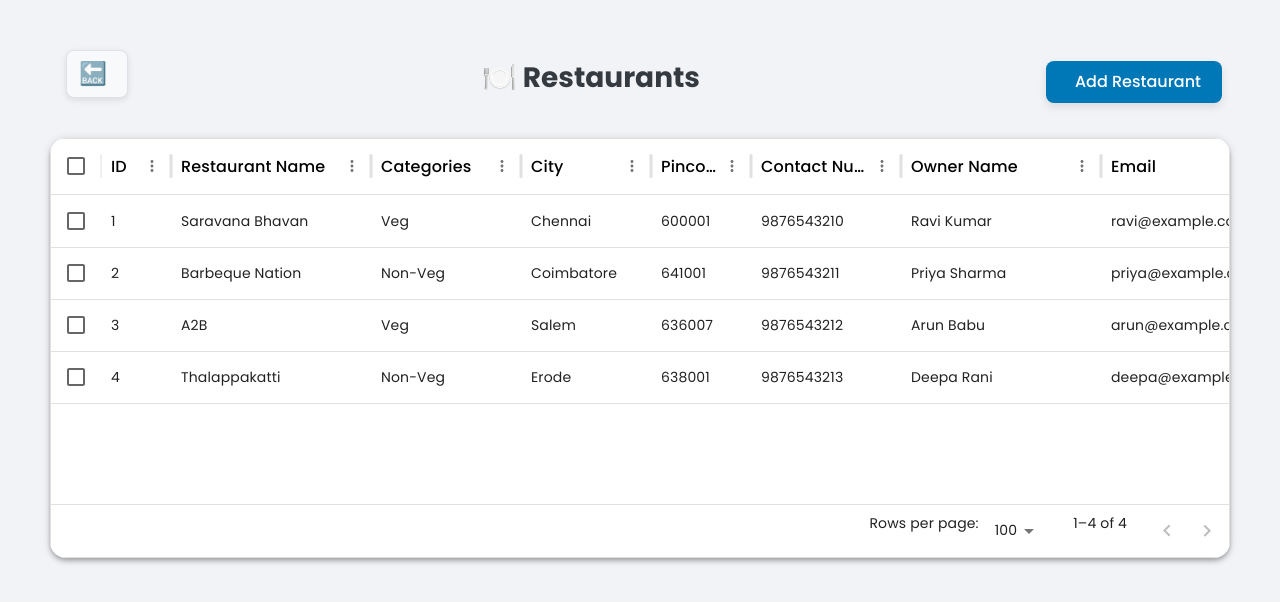
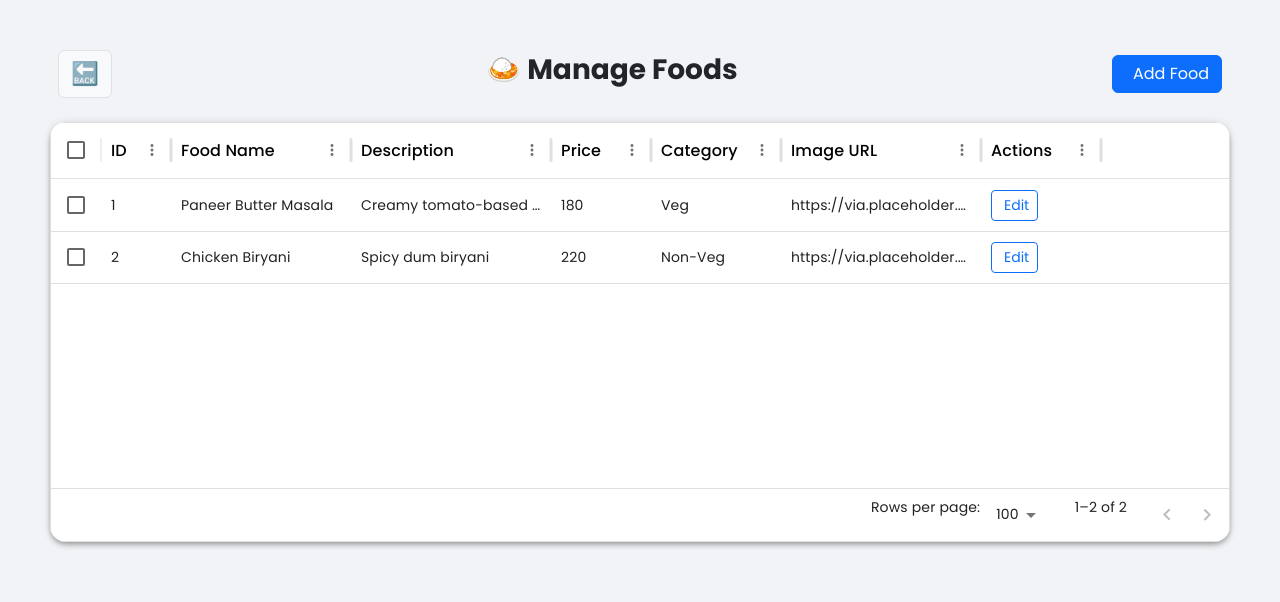
Before and after one commit to I-am-Venkat/Food_Ordering, a React (Create React App) app in the folder front-end/: page /Dashboard/ManageRestaurants in a window 1280 px wide. Shown: the top 602 px of the page. Built offline with nearby package versions, Linux system fonts and the light colour scheme.

Commit message:
miniChanges

```diff
--- a/front-end/src/component/Dashboard/ManageRestaurants.js
+++ b/front-end/src/component/Dashboard/ManageRestaurants.js
@@ -3,20 +3,17 @@ import { DataGrid } from '@mui/x-data-grid';
 import Paper from '@mui/material/Paper';
 import Box from '@mui/material/Box';
 import Swal from 'sweetalert2';
-import { useState } from "react";
+import { useState } from 'react';
 import axios from 'axios';
 import { useNavigate } from 'react-router-dom';
 
-const DataTable = () => {
+const ManageFoods = () => {
   const [formData, setFormData] = useState({
-    restaurantName: '',
-    categories: [],
-    address: '',
-    city: '',
-    pincode: '',
-    contactNumber: '',
-    ownerName: '',
-    email: '',
+    foodName: '',
+    description: '',
+    price: '',
+    category: '',
+    imageUrl: ''
   });
 
   const [showModal, setShowModal] = useState(false);
@@ -24,29 +21,21 @@ const DataTable = () => {
 
   const clearForm = () => {
     setFormData({
-      restaurantName: '',
-      categories: [],
-      address: '',
-      city: '',
-      pincode: '',
-      contactNumber: '',
-      ownerName: '',
-      email: ''
+      foodName: '',
+      description: '',
+      price: '',
+      category: '',
+      imageUrl: ''
     });
   };
 
-  const handleEdit = (restaurant) => {
+  const handleEdit = (food) => {
     setFormData({
-      restaurantName: restaurant.restaurantName,
-      categories: Array.isArray(restaurant.categories)
-        ? restaurant.categories
-        : [restaurant.categories],
-      address: restaurant.address || '',
-      city: restaurant.city,
-      pincode: restaurant.pincode,
-      contactNumber: restaurant.contactNumber,
-      ownerName: restaurant.ownerName,
-      email: restaurant.email,
+      foodName: food.foodName,
+      description: food.description,
+      price: food.price,
+      category: food.category,
+      imageUrl: food.imageUrl
     });
     setShowModal(true);
   };
@@ -56,122 +45,60 @@ const DataTable = () => {
     setFormData((prev) => ({ ...prev, [name]: value }));
   };
 
-  const handleCategoryChange = (e) => {
-    const { value, checked } = e.target;
-    setFormData((prev) => ({
-      ...prev,
-      categories: checked
-        ? [...prev.categories, value]
-        : prev.categories.filter((cat) => cat !== value),
-    }));
-  };
-
   const handleSubmit = async (event) => {
     event.preventDefault();
     try {
-      const response = await axios.post("http://localhost:5000/addRestaurants", formData);
+      const response = await axios.post("http://localhost:5000/addFood", formData);
       if (response.data.success) {
-        Swal.fire({
-          title: "Restaurant Added!",
-          icon: "success",
-          confirmButtonText: "Okay"
-        });
+        Swal.fire("Food Item Added!", "", "success");
         clearForm();
         setShowModal(false);
       } else {
-        Swal.fire({
-          icon: "error",
-          title: "Failed to Add",
-          text: response.data.message || "Error while adding restaurant",
-        });
+        Swal.fire("Failed to Add", response.data.message || "Error occurred", "error");
       }
     } catch (error) {
-      Swal.fire({
-        icon: "error",
-        title: "Error",
-        text: error.response?.data?.message || "Something went wrong.",
-      });
+      Swal.fire("Error", error.response?.data?.message || "Something went wrong.", "error");
     }
   };
 
-  const goBackToAdminDashboard = () => {
+  const goBack = () => {
     navigate('/Dashboard/AdminDashboard');
   };
 
   const columns = [
     { field: 'id', headerName: 'ID', width: 70 },
-    { field: 'restaurantName', headerName: 'Restaurant Name', width: 200 },
-    { field: 'categories', headerName: 'Categories', width: 150 },
-    { field: 'city', headerName: 'City', width: 130 },
-    { field: 'pincode', headerName: 'Pincode', width: 100 },
-    { field: 'contactNumber', headerName: 'Contact Number', width: 150 },
-    { field: 'ownerName', headerName: 'Owner Name', width: 200 },
-    { field: 'email', headerName: 'Email', width: 200 },
+    { field: 'foodName', headerName: 'Food Name', width: 180 },
+    { field: 'description', headerName: 'Description', width: 200 },
+    { field: 'price', headerName: 'Price', width: 100 },
+    { field: 'category', headerName: 'Category', width: 130 },
+    { field: 'imageUrl', headerName: 'Image URL', width: 200 },
     {
       field: 'actions',
       headerName: 'Actions',
       width: 120,
-      sortable: false,
-      filterable: false,
       renderCell: (params) => (
-        <button
-          className="btn btn-sm btn-outline-primary"
-          onClick={() => handleEdit(params.row)}
-        >
+        <button className="btn btn-outline-primary btn-sm" onClick={() => handleEdit(params.row)}>
           <i className="bi bi-pencil-fill me-1"></i> Edit
         </button>
-      ),
+      )
     }
   ];
 
   const rows = [
-    { id: 1, restaurantName: 'Saravana Bhavan', categories: 'Veg', city: 'Chennai', pincode: 600001, contactNumber: 9876543210, ownerName: 'Ravi Kumar', email: 'ravi@example.com' },
-    { id: 2, restaurantName: 'Barbeque Nation', categories: 'Non-Veg', city: 'Coimbatore', pincode: 641001, contactNumber: 9876543211, ownerName: 'Priya Sharma', email: 'priya@example.com' },
-    { id: 3, restaurantName: 'A2B', categories: 'Veg', city: 'Salem', pincode: 636007, contactNumber: 9876543212, ownerName: 'Arun Babu', email: 'arun@example.com' },
-    { id: 4, restaurantName: 'Thalappakatti', categories: 'Non-Veg', city: 'Erode', pincode: 638001, contactNumber: 9876543213, ownerName: 'Deepa Rani', email: 'deepa@example.com' },
+    { id: 1, foodName: 'Paneer Butter Masala', description: 'Creamy tomato-based curry', price: 180, category: 'Veg', imageUrl: 'https://via.placeholder.com/150' },
+    { id: 2, foodName: 'Chicken Biryani', description: 'Spicy dum biryani', price: 220, category: 'Non-Veg', imageUrl: 'https://via.placeholder.com/150' }
   ];
 
   return (
     <>
       <Box sx={{ background: '#f1f3f6', minHeight: '100vh', padding: '50px' }}>
         <div className="d-flex justify-content-between align-items-center mb-4 px-2">
-          <div className="mb-3 px-2">
-            <button
-              className="btn btn-light border d-flex align-items-center"
-              onClick={goBackToAdminDashboard}
-              style={{
-                fontWeight: '500',
-                borderRadius: '8px',
-                padding: '6px 12px',
-                fontFamily: 'Poppins, sans-serif',
-                boxShadow: '0px 2px 6px rgba(0,0,0,0.1)'
-              }}
-            >
-              <span role="img" aria-label="back" style={{ fontSize: '1.4rem', marginRight: '8px' }}>
-                🔙
-              </span>
-            </button>
-          </div>
-
-          <h3 className="fw-bold" style={{ color: '#343a40', fontFamily: 'Poppins, sans-serif' }}>
-            🍽️ Restaurants
-          </h3>
-          <button
-            className="btn"
-            style={{
-              backgroundColor: '#0077b6',
-              color: 'white',
-              padding: '8px 20px',
-              fontWeight: '500',
-              borderRadius: '8px',
-              boxShadow: '0px 4px 8px rgba(0,0,0,0.1)'
-            }}
-            onClick={() => {
-              clearForm();
-              setShowModal(true);
-            }}
-          >
-            <i className="bi bi-plus-circle me-2"></i> Add Restaurant
+          <button className="btn btn-light border" onClick={goBack}>
+            <span role="img" aria-label="back" style={{ fontSize: '1.4rem' }}>🔙</span>
+          </button>
+          <h3 className="fw-bold" style={{ fontFamily: 'Poppins, sans-serif' }}>🍛 Manage Foods</h3>
+          <button className="btn btn-primary" onClick={() => { clearForm(); setShowModal(true); }}>
+            <i className="bi bi-plus-circle me-2"></i> Add Food
           </button>
         </div>
 
@@ -199,152 +126,48 @@ const DataTable = () => {
       </Box>
 
       {showModal && (
-        <div className="modal show fade d-block" tabIndex="-1" role="dialog">
-          <div className="modal-dialog modal-dialog-centered modal-lg" role="document">
+        <div className="modal show fade d-block" tabIndex="-1">
+          <div className="modal-dialog modal-dialog-centered modal-lg">
             <div className="modal-content shadow">
               <form onSubmit={handleSubmit}>
-                <div className="modal-header text-black">
-                  <h5 className="modal-title">Add Restaurant</h5>
-                  <button
-                    type="button"
-                    className="btn-close"
-                    onClick={() => {
-                      clearForm();
-                      setShowModal(false);
-                    }}
-                  ></button>
+                <div className="modal-header">
+                  <h5 className="modal-title">Add Food Item</h5>
+                  <button type="button" className="btn-close" onClick={() => setShowModal(false)}></button>
                 </div>
                 <div className="modal-body">
                   <div className="row mb-3">
                     <div className="col-md-6">
-                      <label className="form-label">Restaurant Name</label>
-                      <input
-                        type="text"
-                        className="form-control"
-                        name="restaurantName"
-                        value={formData.restaurantName}
-                        onChange={handleChange}
-                        required
-                      />
+                      <label className="form-label">Food Name</label>
+                      <input type="text" className="form-control" name="foodName" value={formData.foodName} onChange={handleChange} required />
                     </div>
                     <div className="col-md-6">
-                      <label className="form-label">Categories</label><br />
-                      <div className="form-check form-check-inline">
-                        <input
-                          className="form-check-input"
-                          type="checkbox"
-                          value="Veg"
-                          checked={formData.categories.includes('Veg')}
-                          onChange={handleCategoryChange}
-                        />
-                        <label className="form-check-label">Veg</label>
-                      </div>
-                      <div className="form-check form-check-inline">
-                        <input
-                          className="form-check-input"
-                          type="checkbox"
-                          value="Non-Veg"
-                          checked={formData.categories.includes('Non-Veg')}
-                          onChange={handleCategoryChange}
-                        />
-                        <label className="form-check-label">Non-Veg</label>
-                      </div>
+                      <label className="form-label">Category</label>
+                      <select className="form-select" name="category" value={formData.category} onChange={handleChange} required>
+                        <option value="">Select</option>
+                        <option value="Veg">Veg</option>
+                        <option value="Non-Veg">Non-Veg</option>
+                      </select>
                     </div>
                   </div>
                   <div className="mb-3">
-                    <label className="form-label">Address</label>
-                    <textarea
-                      className="form-control"
-                      name="address"
-                      value={formData.address}
-                      onChange={handleChange}
-                      required
-                    />
-                  </div>
-                  <div className="row mb-3">
-                    <div className="col-md-4">
-                      <label className="form-label">City</label>
-                      <input
-                        type="text"
-                        className="form-control"
-                        name="city"
-                        value={formData.city}
-                        onChange={handleChange}
-                        required
-                      />
-                    </div>
-                    <div className="col-md-4">
-                      <label className="form-label">Pincode</label>
-                      <input
-                        type="text"
-                        className="form-control"
-                        name="pincode"
-                        value={formData.pincode}
-                        onChange={handleChange}
-                        required
-                      />
-                    </div>
-                    <div className="col-md-4">
-                      <label className="form-label">Contact Number</label>
-                      <input
-                        type="text"
-                        className="form-control"
-                        name="contactNumber"
-                        value={formData.contactNumber}
-                        minLength={10}
-                        maxLength={10}
-                        onChange={handleChange}
-                        required
-                      />
-                    </div>
+                    <label className="form-label">Description</label>
+                    <textarea className="form-control" name="description" value={formData.description} onChange={handleChange} required></textarea>
                   </div>
                   <div className="row mb-3">
                     <div className="col-md-6">
-                      <label className="form-label">Owner Name</label>
-                      <input
-                        type="text"
-                        className="form-control"
-                        name="ownerName"
-                        value={formData.ownerName}
-                        onChange={handleChange}
-                        required
-                      />
+                      <label className="form-label">Price</label>
+                      <input type="number" className="form-control" name="price" value={formData.price} onChange={handleChange} required />
                     </div>
                     <div className="col-md-6">
-                      <label className="form-label">Email</label>
-                      <input
-                        type="email"
-                        className="form-control"
-                        name="email"
-                        value={formData.email}
-                        onChange={handleChange}
-                        required
-                      />
+                      <label className="form-label">Image URL</label>
+                      <input type="text" className="form-control" name="imageUrl" value={formData.imageUrl} onChange={handleChange} />
                     </div>
                   </div>
                 </div>
                 <div className="modal-footer bg-light">
-                  <button
-                    type="button"
-                    className="btn btn-outline-danger"
-                    style={{ marginRight: '520px' }}
-                    onClick={clearForm}
-                  >
-                    Clear
-                  </button>
-                  <button
-                    type="button"
-                    className="btn btn-secondary"
-                    onClick={() => {
-                      clearForm();
-                      setShowModal(false);
-                    }}
-                  >
-                    Cancel
-                  </button>
-                  <button type="submit" className="btn btn-primary">
-                    Add
-                  </button>
+                  <button type="button" className="btn btn-outline-danger" onClick={clearForm}>Clear</button>
+                  <button type="button" className="btn btn-secondary" onClick={() => setShowModal(false)}>Cancel</button>
+                  <button type="submit" className="btn btn-primary">Add</button>
                 </div>
               </form>
             </div>
@@ -355,4 +178,4 @@ const DataTable = () => {
   );
 };
 
-export default DataTable;
+export default ManageFoods;
--- a/front-end/src/component/Dashboard/Sidebar.js
+++ b/front-end/src/component/Dashboard/Sidebar.js
@@ -6,7 +6,8 @@ import SettingsIcon from "@mui/icons-material/Settings";
 import { NavLink } from "react-router-dom";
 import Link from "@mui/material";
 // import AssignmentIndIcon from "@mui/icons-material/AssignmentInd";
-import RestaurantIcon from '@mui/icons-material/Restaurant';
+import FoodIcon from '@mui/icons-material/Restaurant';
+import TableRestaurantIcon from '@mui/icons-material/TableRestaurant';
 
 const Sidebar = ({ isOpen }) => {
   return (
@@ -75,11 +76,33 @@ const Sidebar = ({ isOpen }) => {
             "&.active-link": { backgroundColor: "#1E1E1E", fontWeight: "bold" }
           }}
         >
-          <ListItemIcon sx={{ color: "white" }}><RestaurantIcon /></ListItemIcon>
+          <ListItemIcon sx={{ color: "white" }}><TableRestaurantIcon /></ListItemIcon>
          <ListItemText primary="Manage Restaurants" sx={{ transition: "font-weight 0.3s ease" }} />
           </ListItem>
 
         <Divider sx={{ backgroundColor: "#D9D9D9" }} />
+
+        {/* Foods */}
+
+
+        <ListItem
+          button
+          component={NavLink}
+          to="/Dashboard/ManageFoods"
+          sx={{
+            color: "white",
+            // "&:hover": { backgroundColor: "#424242" },
+            "&:hover .MuiListItemText-primary": { fontWeight: "bold" },
+            "&.active-link": { backgroundColor: "#1E1E1E", fontWeight: "bold" }
+          }}
+        >
+          <ListItemIcon sx={{ color: "white" }}><FoodIcon /></ListItemIcon>
+         <ListItemText primary="Manage Foods" sx={{ transition: "font-weight 0.3s ease" }} />
+          </ListItem>
+
+        <Divider sx={{ backgroundColor: "#D9D9D9" }} />
+
+
 
         {/* Settings */}
         <ListItem
```
